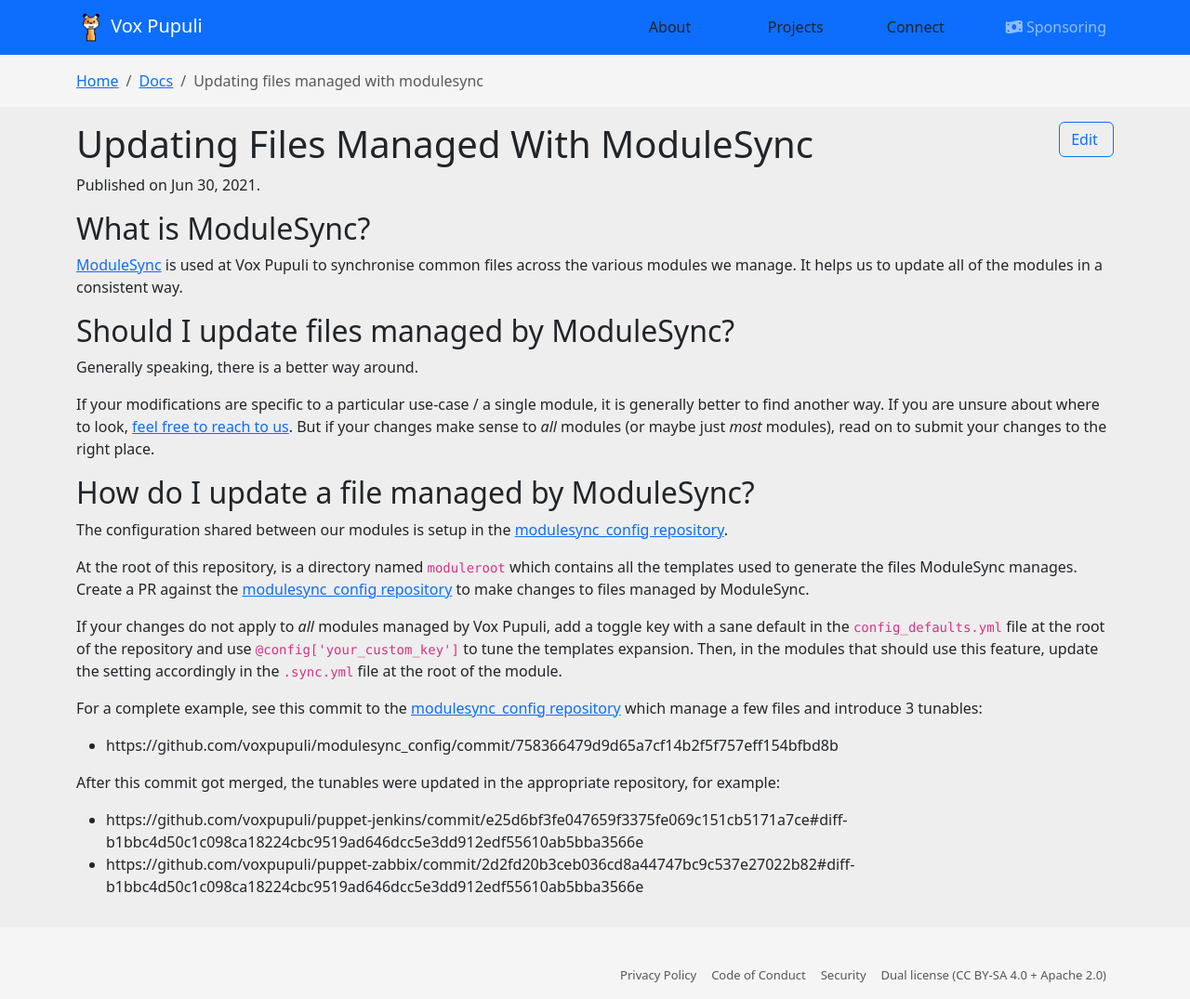
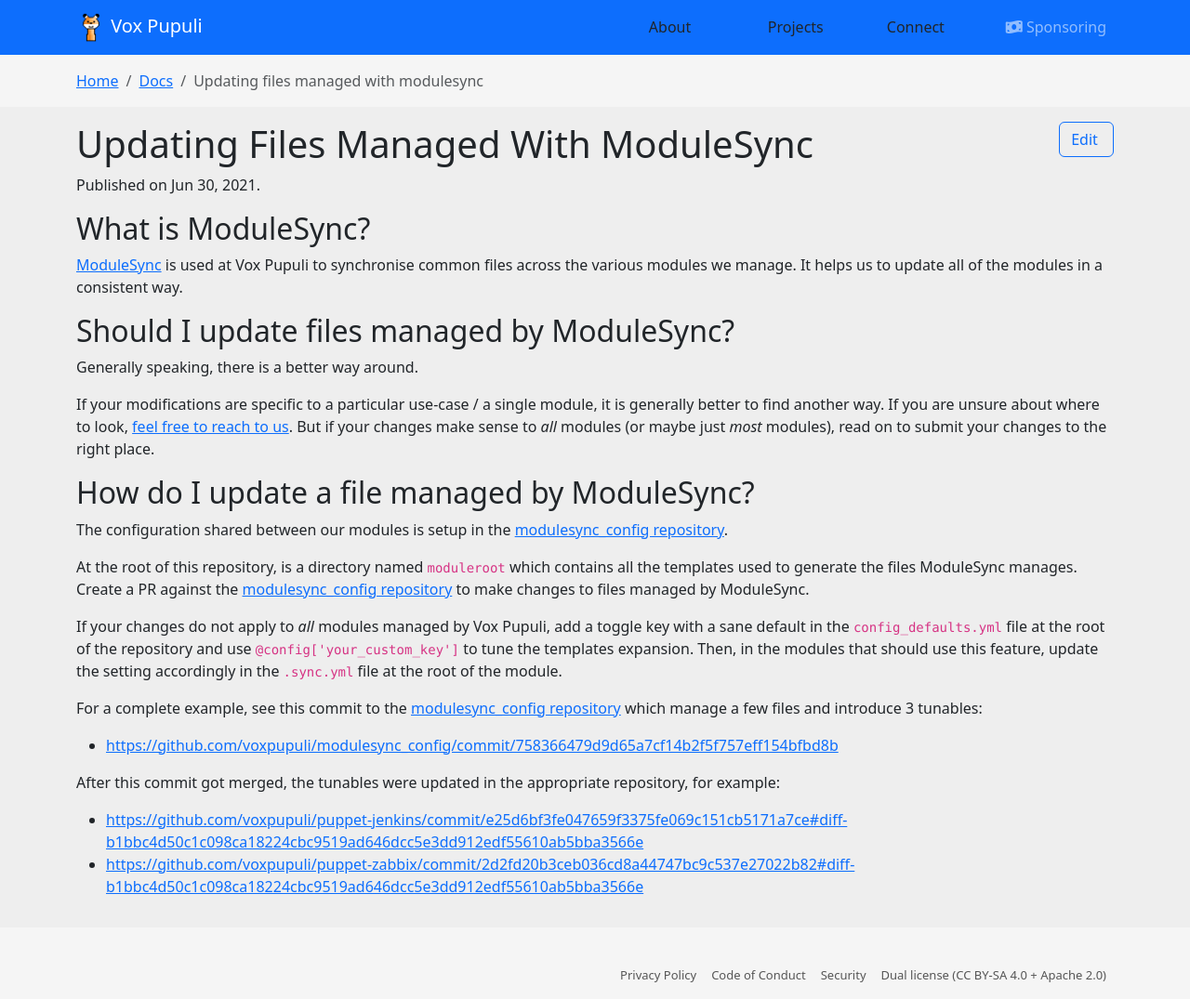
Before and after one commit to voxpupuli/voxpupuli.github.io, a Jekyll site: the page built from _docs/updating-files-managed-with-modulesync.md, in a window 1280 px wide. Shown: the whole page at 93% size. Built offline with Jekyll 4.4.1, drawn with Linux system fonts in a browser that asks for light colours; nearby versions of some CDN libraries.

Commit message:
updating files managed with modulesync: make URLs clickable

```diff
--- a/_docs/updating-files-managed-with-modulesync.md
+++ b/_docs/updating-files-managed-with-modulesync.md
@@ -25,12 +25,12 @@
 
 For a complete example, see this commit to the [modulesync_config repository] which manage a few files and introduce 3 tunables:
 
-* https://github.com/voxpupuli/modulesync_config/commit/758366479d9d65a7cf14b2f5f757eff154bfbd8b
+* <https://github.com/voxpupuli/modulesync_config/commit/758366479d9d65a7cf14b2f5f757eff154bfbd8b>
 
 After this commit got merged, the tunables were updated in the appropriate repository, for example:
 
-* https://github.com/voxpupuli/puppet-jenkins/commit/e25d6bf3fe047659f3375fe069c151cb5171a7ce#diff-b1bbc4d50c1c098ca18224cbc9519ad646dcc5e3dd912edf55610ab5bba3566e
-* https://github.com/voxpupuli/puppet-zabbix/commit/2d2fd20b3ceb036cd8a44747bc9c537e27022b82#diff-b1bbc4d50c1c098ca18224cbc9519ad646dcc5e3dd912edf55610ab5bba3566e
+* <https://github.com/voxpupuli/puppet-jenkins/commit/e25d6bf3fe047659f3375fe069c151cb5171a7ce#diff-b1bbc4d50c1c098ca18224cbc9519ad646dcc5e3dd912edf55610ab5bba3566e>
+* <https://github.com/voxpupuli/puppet-zabbix/commit/2d2fd20b3ceb036cd8a44747bc9c537e27022b82#diff-b1bbc4d50c1c098ca18224cbc9519ad646dcc5e3dd912edf55610ab5bba3566e>
 
 [ModuleSync]: https://github.com/voxpupuli/modulesync
 [modulesync_config repository]: https://github.com/voxpupuli/modulesync_config
```
